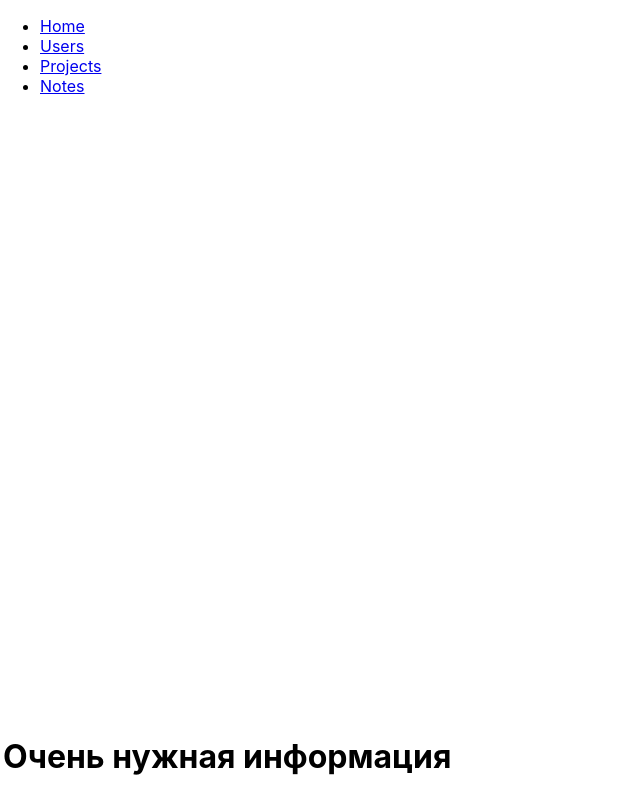
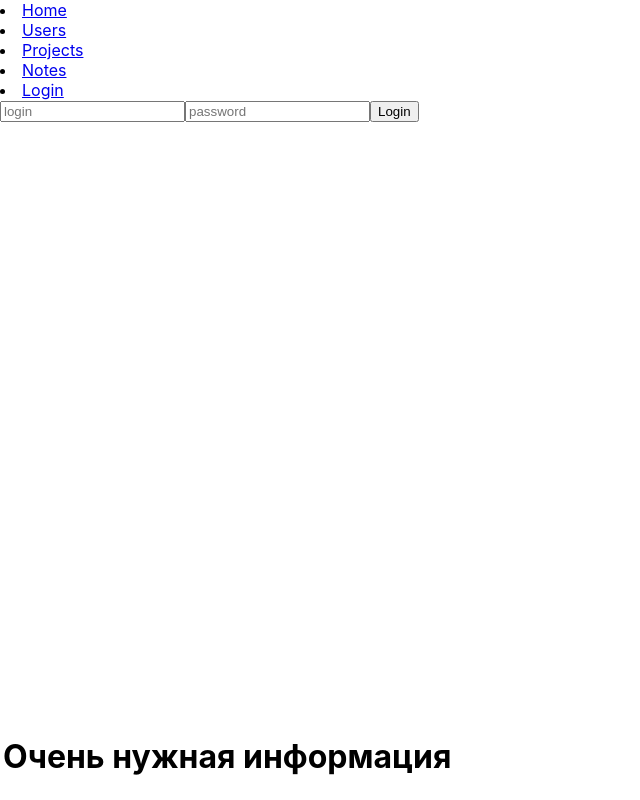
Before and after one commit to Zhdanov-Vyacheslav/gb_drf, a React (Create React App) app in the folder frontend/: page /login in a window 1280 px wide. Shown: the whole page, without its empty margins (0-640 px from the left). Built offline with nearby package versions, Linux system fonts and the light colour scheme; no server answers.

Commit message:
Lesson_7

```diff
--- a/frontend/src/App.js
+++ b/frontend/src/App.js
@@ -1,8 +1,9 @@
 import React from "react";
 import axios from "axios";
 
-import {BrowserRouter, Route, Routes} from "react-router-dom";
+import {BrowserRouter, Link, Route, Routes} from "react-router-dom";
 
+import LoginForm from "./components/LoginForm";
 import UserList from './components/UserList';
 import ProjectList from './components/ProjectList';
 import NoteList from './components/NoteList';
@@ -14,6 +15,8 @@ class App extends React.Component {
     super(props);
 
     this.state = {
+        'login':[],
+        'token':'',
         'users': [],
         'projects':[],
         'notes':[],
@@ -25,10 +28,42 @@ class App extends React.Component {
         ]
     }
   }
+  logOut(){
+      localStorage.setItem("token",'')
+      this.setState({"token":""}, this.getData)
+  }
 
-  componentDidMount() {
-    axios
-        .get('http://localhost:8000/api/users/')
+  obtainAuthToken(login, password){
+      axios
+          .post('http://localhost:8000/api-auth-token/', {"username": login, "password": password})
+          .then(response  =>{
+              const token = response.data.token
+              localStorage.setItem("token", token)
+              this.setState({"token":token},this.getData)
+          })
+          .catch(error => console.log(error))
+  }
+
+  isAuth(){
+      return !! this.state.token
+  }
+
+  componentDidMount(){
+      let token = localStorage.getItem("token")
+      this.setState({"token":token}, this.getData)
+  }
+
+  getHeaders(){
+      if (this.isAuth()) {
+          return {"Authorization": "Token "+ this.state.token}
+      }
+      return {}
+  }
+
+  getData() {
+      let headers = this.getHeaders()
+      axios
+        .get('http://localhost:8000/api/users/', {headers})
         .then(response => {
             const users = response.data.results
                 this.setState(
@@ -37,9 +72,12 @@ class App extends React.Component {
                     }
                 )
         })
-        .catch(error => console.log(error))
+        .catch(error => {
+            console.log(error)
+            this.setState({"users":[]})
+        })
       axios
-        .get('http://localhost:8000/api/projects/')
+        .get('http://localhost:8000/api/projects/', {headers})
         .then(response => {
             const projects = response.data.results
                 this.setState(
@@ -48,14 +86,31 @@ class App extends React.Component {
                     }
                 )
         })
-        .catch(error => console.log(error))
+        .catch(error => {
+            console.log(error)
+            this.setState({"projects":[]})
+        })
       axios
-        .get('http://localhost:8000/api/notes/')
+        .get('http://localhost:8000/api/notes/', {headers})
         .then(response => {
             const notes = response.data.results
                 this.setState(
                     {
                         'notes': notes
+                    }
+                )
+        })
+        .catch(error => {
+            console.log(error)
+            this.setState({"notes":[]})
+        })
+      axios
+        .get('http://localhost:8000/api/login/')
+        .then(response => {
+            const login = response.data.results
+                this.setState(
+                    {
+                        'login': login
                     }
                 )
         })
@@ -68,11 +123,15 @@ class App extends React.Component {
          <body>
          <div>
              <BrowserRouter>
-                 <Menu menu = {this.state.menu} />
+                 <nav>
+                     <Menu menu = {this.state.menu} />
+                     <li>{this.isAuth() ? <button onClick={()=>{this.logOut()}}> Logout </button> : <Link to='/login'>Login</Link>}</li>
+                 </nav>
                  <Routes>
                      <Route exact path='/users' element={<UserList users = {this.state.users} />} />
                      <Route exact path='/projects' element={<ProjectList projects={this.state.projects} />} />
                      <Route exact path='/notes' element={<NoteList notes={this.state.notes} />} />
+                     <Route exact path='/login' element={<LoginForm obtainAuthToken={(login, password) => this.obtainAuthToken(login, password)} />} />
                  </Routes>
              </BrowserRouter>
          </div>
--- /dev/null
+++ b/frontend/src/components/LoginForm.js
@@ -0,0 +1,37 @@
+import React from "react";
+
+class LoginForm extends React.Component {
+    constructor(props) {
+        super(props);
+
+        this.state = {
+            'login': '',
+            'password': ''
+        }
+    }
+    handleChange(event) {
+        this.setState(
+            {
+                [event.target.name]:event.target.value
+            }
+        )
+    }
+    handleSubmit(event) {
+        this.props.obtainAuthToken(this.state.login, this.state.password)
+        event.preventDefault()
+
+    }
+    render() {
+        return (
+            <div>
+                <form onSubmit={(event => this.handleSubmit(event))}>
+                    <input type='text' name='login' placeholder='login' value={this.state.login} onChange={(event => this.handleChange(event))}/>
+                    <input type='password' name='password' placeholder='password' value={this.state.password} onChange={(event => this.handleChange(event))}/>
+                    <input type='submit' value='Login'/>
+                </form>
+            </div>
+        )
+    }
+}
+
+export default LoginForm
--- a/frontend/src/components/Menu.js
+++ b/frontend/src/components/Menu.js
@@ -9,10 +9,9 @@ const MenuItem = ({link}) =>{
 }
 
 const Menu =({menu})=> {
-    return (
-        <ul>
+    return (<>
             {menu.map((link) => <MenuItem link = {link} />)}
-        </ul>
+            </>
     )
 }
 
```
